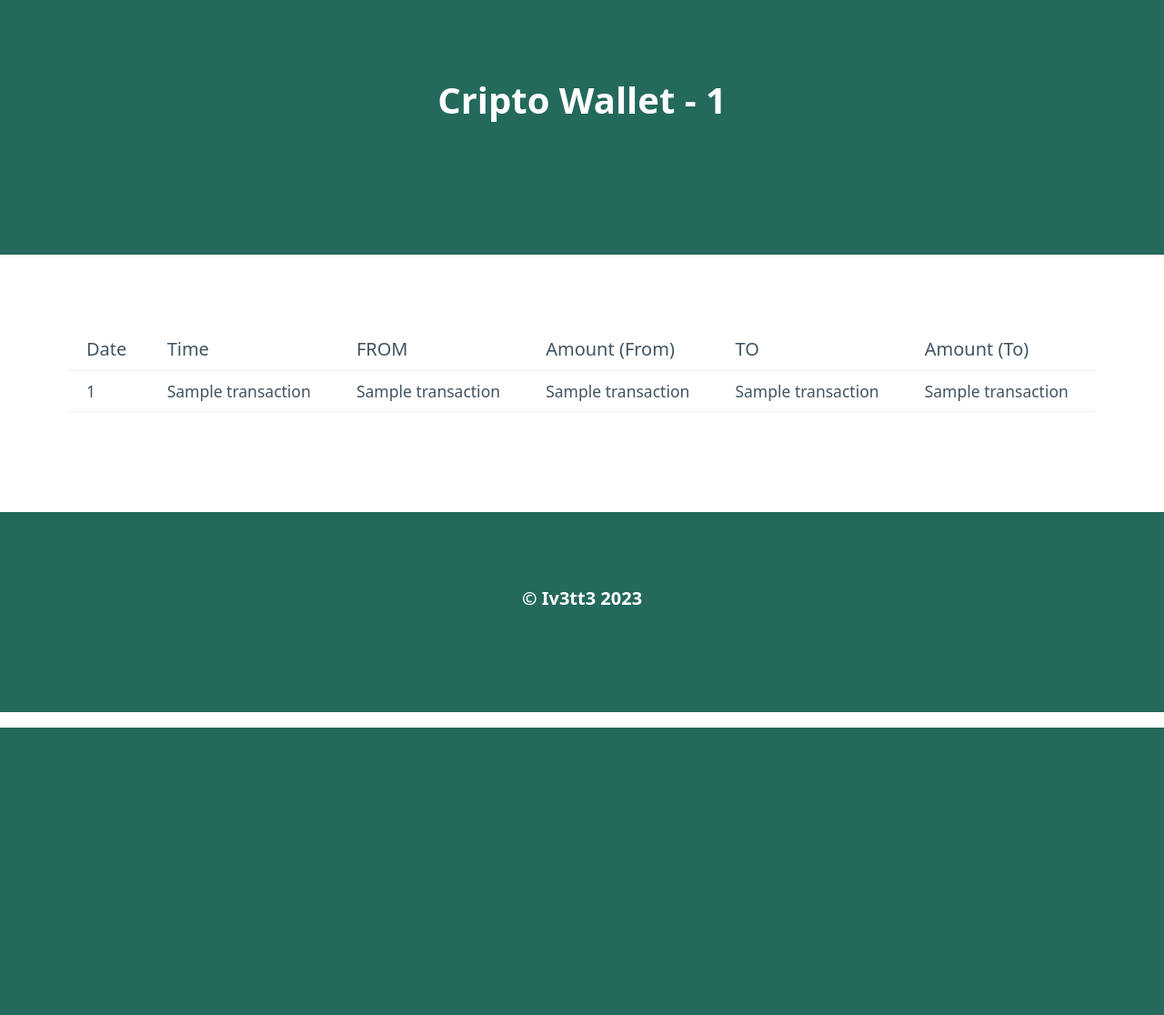
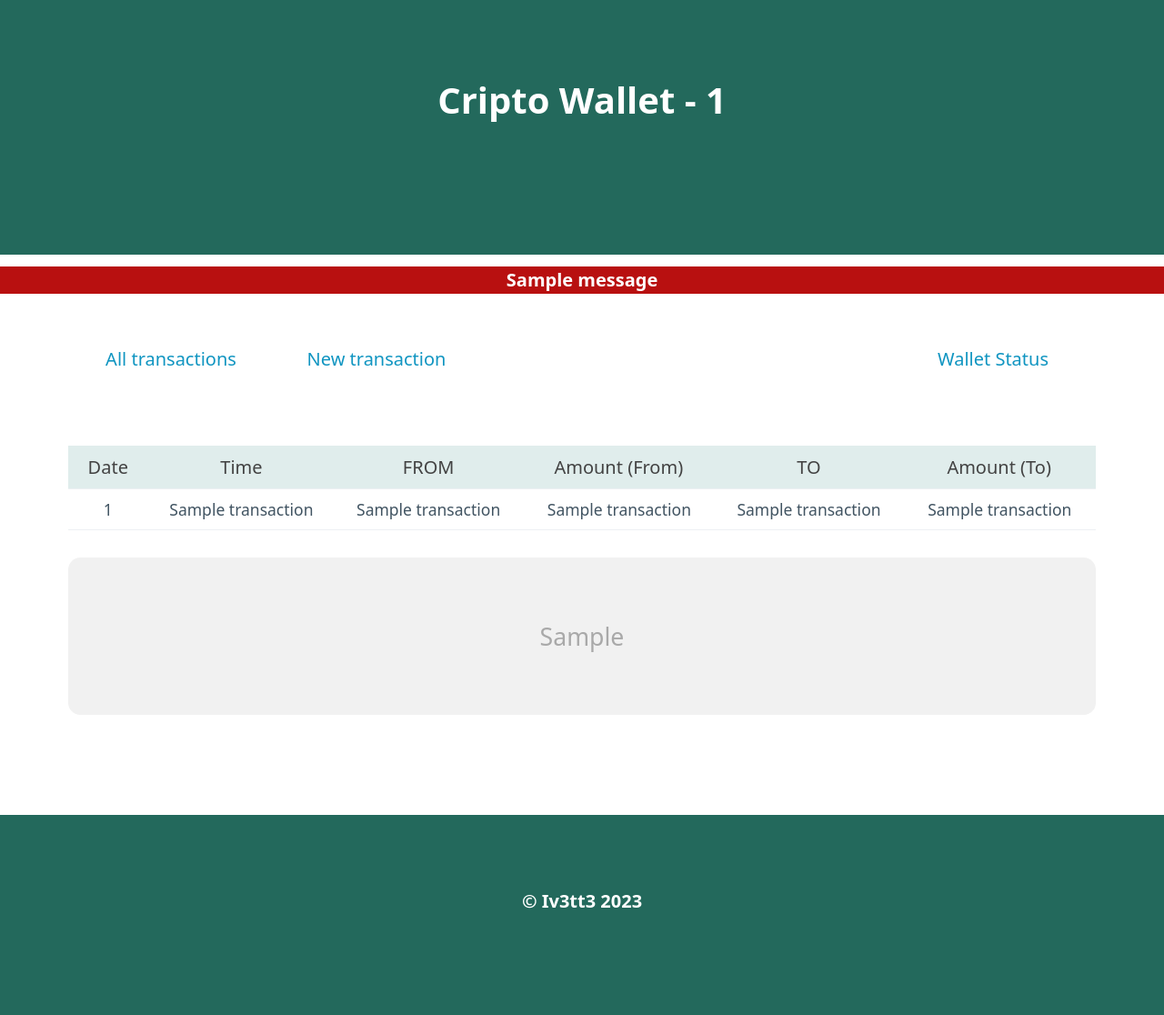
Before and after one commit to Iv3tt3/CriptoWallet_FlaskClassic, a Flask app: template cripto_wallet/templates/index.html in a window 1280 px wide. Shown: the whole page at 91% size. Before the commit the page ends 800 px from the top, so only its background shows below. Run offline with Flask 3, Linux system fonts and the light colour scheme; the template is opened without the code that fills it: most values are stand-ins (such as "Sample title", 1, 10 or a date in 2020); one stand-in notice (Sample message) is shown; parts of the project's set-up code (start-up, migrations or seed data) failed here and were passed over.

Commit message:
Ruta index con requisitos proyecto y css

```diff
--- a/cripto_wallet/static/style.css
+++ b/cripto_wallet/static/style.css
@@ -1,5 +1,5 @@
 header, footer{
-    background-color: rgb(35, 105, 92);
+    background-color: #23695c;
 }
 
 header h1{
@@ -13,3 +13,56 @@ footer p{
     font-weight: bold;
     text-align:center;
 }
+#empty_list{
+    color: darkgray;
+    text-align:center;
+    font-size: 20pt;
+    background-color: rgba(211, 211, 211, 0.33);
+    padding: 50pt;
+    border-radius: 10pt;
+}
+#tabletitles th{
+    color: rgb(67, 67, 67);
+    background-color: rgba(204, 226, 223, 0.6);
+    text-align:center;
+}
+
+td {
+    text-align:center;
+}
+
+/* Estilos de navegacion */
+
+#navitem1, #navitem2, #navitem4 {
+    margin-top: 20pt;
+    width: 20%;
+    text-align: center;
+  }
+
+#navitem3 {
+    margin-top: 20pt;
+    width: 40%;
+  }
+
+.navlink:hover {
+    background-color:  #3796854f;;
+    background-size: 100pt;
+    color: white;
+  }
+
+/* Estilos para el enlace inactivo */
+.noactive {
+    --primary: grey;
+    cursor: not-allowed;
+    pointer-events: none;
+    background-color: rgba(211, 211, 211, 0.287);
+    border-bottom: 1px solid black;
+  }
+
+#msg-error p{
+    color:white;
+    font-weight: bold;
+    background-color: rgb(184, 16, 16);
+    text-align: center;
+    margin-top: 10pt;
+}
--- a/cripto_wallet/templates/base.html
+++ b/cripto_wallet/templates/base.html
@@ -10,6 +10,21 @@
    <header>
         <h1>Cripto Wallet - {{ page }}</h1>
    </header>
+   <div id="msg-error">
+    {% with msgs = get_flashed_messages() %}
+        {% if msgs %}
+            {% for msg in msgs%}
+                <p>{{msg}}</p>
+            {% endfor %}
+        {% endif  %}
+    {% endwith %}
+    </div>
+   <nav class="container">
+        <div {% if actual_page == "index" %} class="noactive" {% else%} class="navlink"{% endif %} id="navitem1"><a href="/">All transactions</a></div>
+        <div {% if actual_page =="new" %} class="noactive" {% else%} class="navlink"{% endif %} id="navitem2"><a href="/new_movement">New transaction</a></div>
+        <div id="navitem3"></div>
+        <div {% if actual_page =="status" %} class="noactive" {% else%} class="navlink"{% endif %} id="navitem4"><a href="/new_movement">Wallet Status</a></div>
+    </nav>
    <main class="container">
         {% block content %}{% endblock %}
    </main>
--- a/cripto_wallet/templates/index.html
+++ b/cripto_wallet/templates/index.html
@@ -3,28 +3,29 @@
 {% block content%}
 
     <main>
-        <p>
         <table>
-                <tr>
+            <tr id="tabletitles">
                 <th>Date</th>
                 <th>Time</th>
                 <th>FROM</th>
                 <th>Amount (From)</th>
                 <th>TO</th>
                 <th>Amount (To)</th>
+            </tr>
+            {% for transaction in transactions %}
             <tr>
-                    {% for transaction in transactions %}
-                </tr>
                 <td>{{transaction[0]}}</td>
                 <td>{{transaction[1]}}</td>
                 <td>{{transaction[2]}}</td>
-                    <td>{{transaction[3]}}</td>
+                <td style="text-align: right;padding-right: 20pt;">{{transaction[3]}}</td>
                 <td>{{transaction[4]}}</td>
-                    <td>{{transaction[5]}}</td>
+                <td style="text-align: right;padding-right: 20pt;">{{transaction[5]}}</td>
             </tr>
             {% endfor %}
         </table>
-        </p>
+        {% if empty_list%}
+        <p id="empty_list"> {{empty_list}} </p>
+        {% endif %}
     </main>
 
 {% endblock %}
```
Also changed, not shown: cripto_wallet/models.py (+6 -2 lines), cripto_wallet/routes.py (+9 -3 lines). Lines whose indentation alone changed are shown as unchanged.
